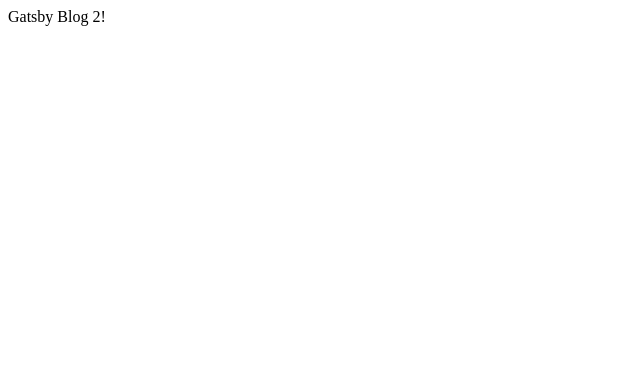
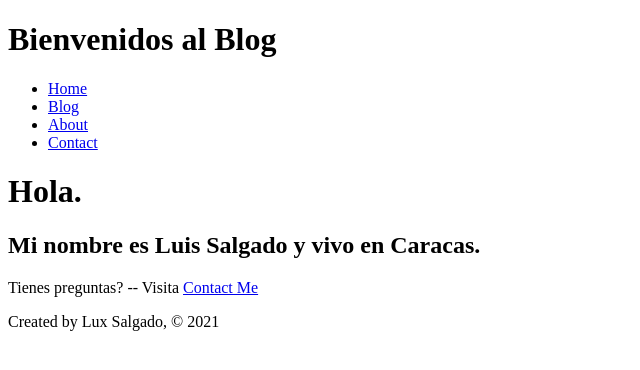
Before and after one commit to LuxSalgado/Gatsby-Luis-Blog-BootcampFCC, a Gatsby site in the folder luis-blog/: page / in a window 1280 px wide. Shown: the whole page, without its empty margins (0-640 px from the left). Built offline with nearby package versions, Linux system fonts and the light colour scheme; Gatsby itself is replaced by a stand-in of ours.

Commit message:
Creadas las primeras páginas y componentes del blog

```diff
--- /dev/null
+++ b/luis-blog/src/components/footer.js
@@ -0,0 +1,11 @@
+import React from 'react'
+
+const Footer = () => {
+    return (
+        <footer>
+            <p>Created by Lux Salgado, © 2021</p>
+        </footer>
+    )
+}
+
+export default Footer
--- /dev/null
+++ b/luis-blog/src/components/header.js
@@ -0,0 +1,30 @@
+import React from 'react'
+import { Link } from 'gatsby'
+
+const Header = () => {
+    return (
+        <div>
+            <header>
+                <h1>Bienvenidos al Blog </h1>
+                <nav>
+                    <ul>
+                        <li>
+                            <Link to="/">Home </Link>
+                        </li>
+                        <li>
+                            <Link to="/blog">Blog </Link>
+                        </li>
+                        <li>
+                            <Link to="/about">About </Link>
+                        </li>
+                        <li>
+                            <Link to="/contact">Contact </Link>
+                        </li>
+                    </ul>
+                </nav>
+            </header>
+        </div>
+    )
+}
+
+export default Header
--- a/luis-blog/src/pages/index.js
+++ b/luis-blog/src/pages/index.js
@@ -1,5 +1,18 @@
 import React from "react"
+import { Link } from 'gatsby'
+import Footer from "../components/footer"
+import Header from "../components/header"
 
-export default function Home() {
-  return <div>Gatsby Blog 2!</div>
+const IndexPage = () => {
+  return (
+    <div>
+      <Header />
+      <h1>Hola.</h1>
+      <h2>Mi nombre es Luis Salgado y vivo en Caracas.</h2>
+      <p>Tienes preguntas? -- Visita <Link to="/contact">Contact Me</Link></p>
+      <Footer />
+    </div>
+    )
 }
+
+export default IndexPage
```
Also changed, not shown: luis-blog/src/pages/about.js (added, +18 -0 lines), luis-blog/src/pages/blog.js (added, +16 -0 lines), luis-blog/src/pages/contact.js (added, +21 -0 lines).
